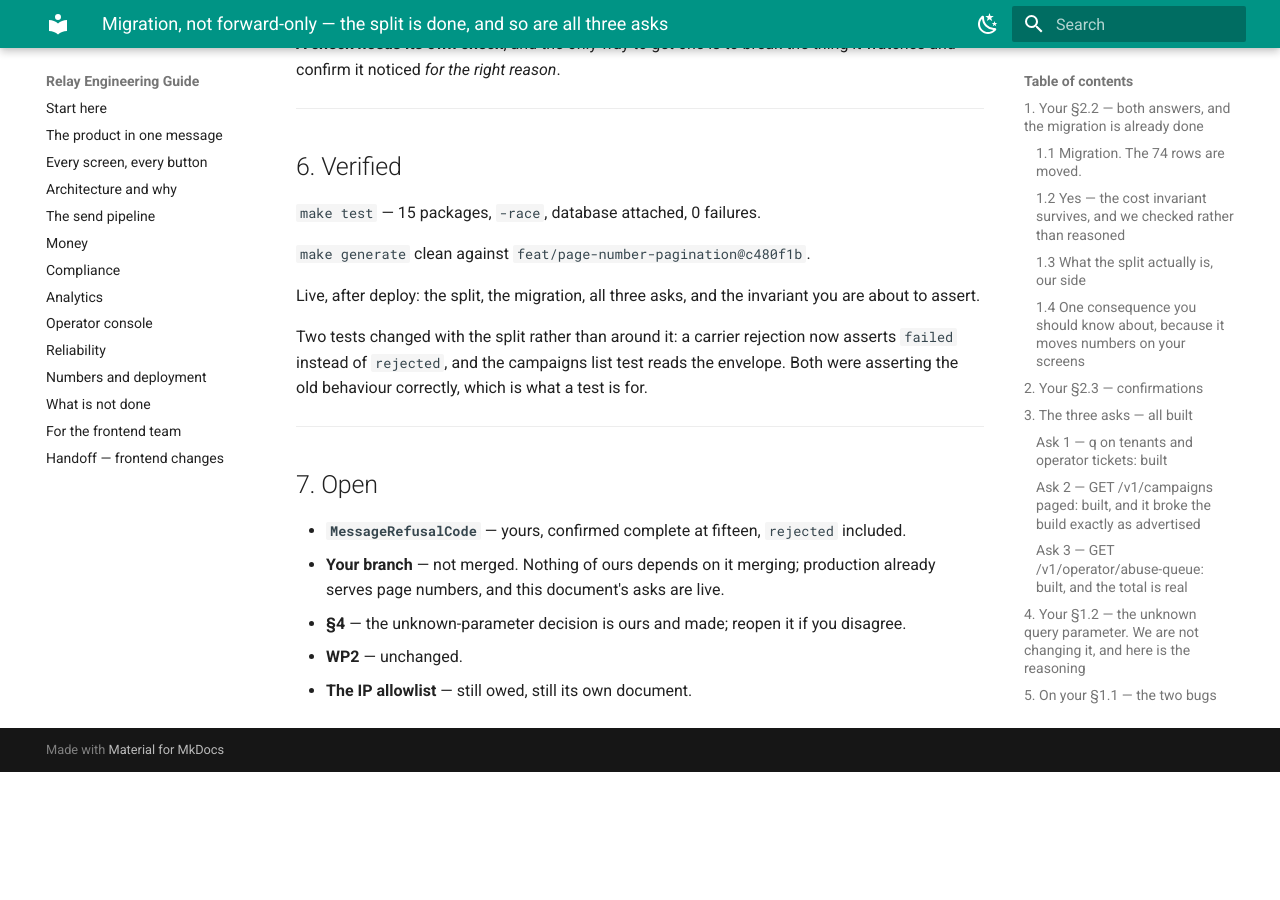
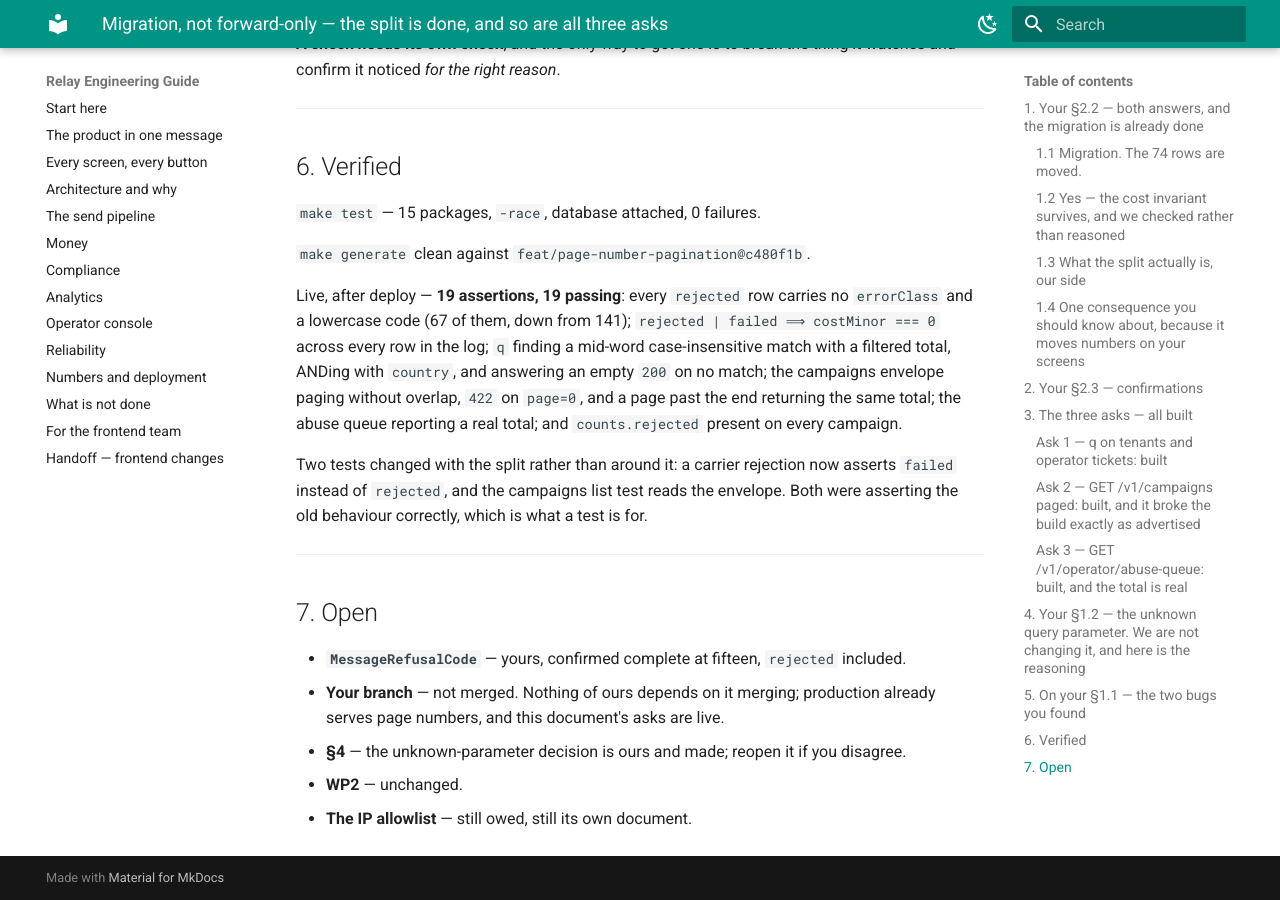
Before and after one commit to saeedafri/SMS-BE, an MkDocs documentation site: the page built from docs/HANDOFF_TO_UI_2026-09-07b.md, in a window 1280 px wide and 900 px high, scrolled down 5384 px. Built offline with MkDocs 1.6.1 and Material for MkDocs 9.7.7, drawn with Linux system fonts in a browser that asks for light colours; before the commit the page ends 6156 px from its top, so only the background shows below that.

Commit message:
docs: record the live verification numbers in the 07b reply

```diff
--- a/docs/HANDOFF_TO_UI_2026-09-07b.md
+++ b/docs/HANDOFF_TO_UI_2026-09-07b.md
@@ -235,8 +235,13 @@
 
 `make generate` clean against `feat/page-number-pagination@c480f1b`.
 
-Live, after deploy: the split, the migration, all three asks, and the invariant you are
-about to assert.
+Live, after deploy — **19 assertions, 19 passing**: every `rejected` row carries no
+`errorClass` and a lowercase code (67 of them, down from 141); `rejected | failed ⟹
+costMinor === 0` across every row in the log; `q` finding a mid-word case-insensitive
+match with a filtered total, ANDing with `country`, and answering an empty `200` on no
+match; the campaigns envelope paging without overlap, `422` on `page=0`, and a page past
+the end returning the same total; the abuse queue reporting a real total; and
+`counts.rejected` present on every campaign.
 
 Two tests changed with the split rather than around it: a carrier rejection now asserts
 `failed` instead of `rejected`, and the campaigns list test reads the envelope. Both were
```
